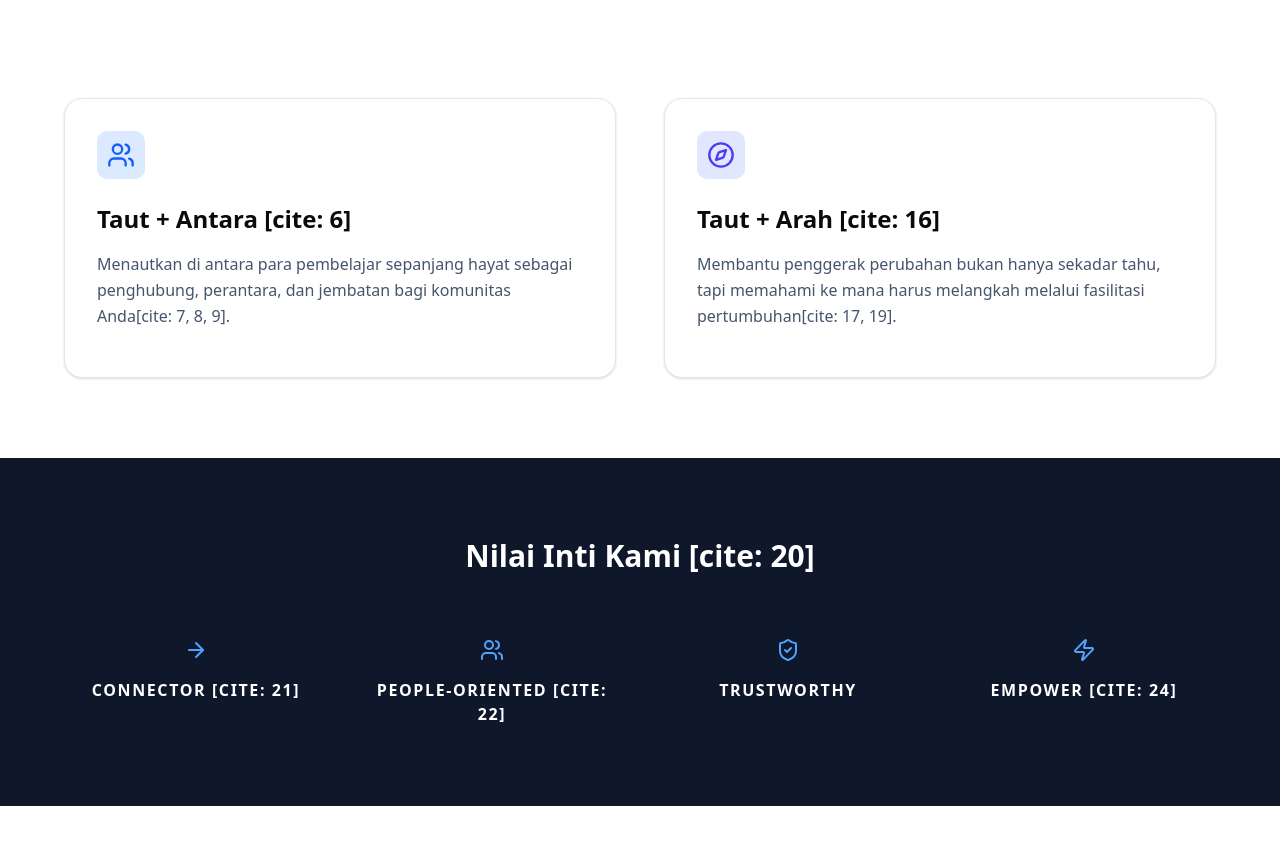
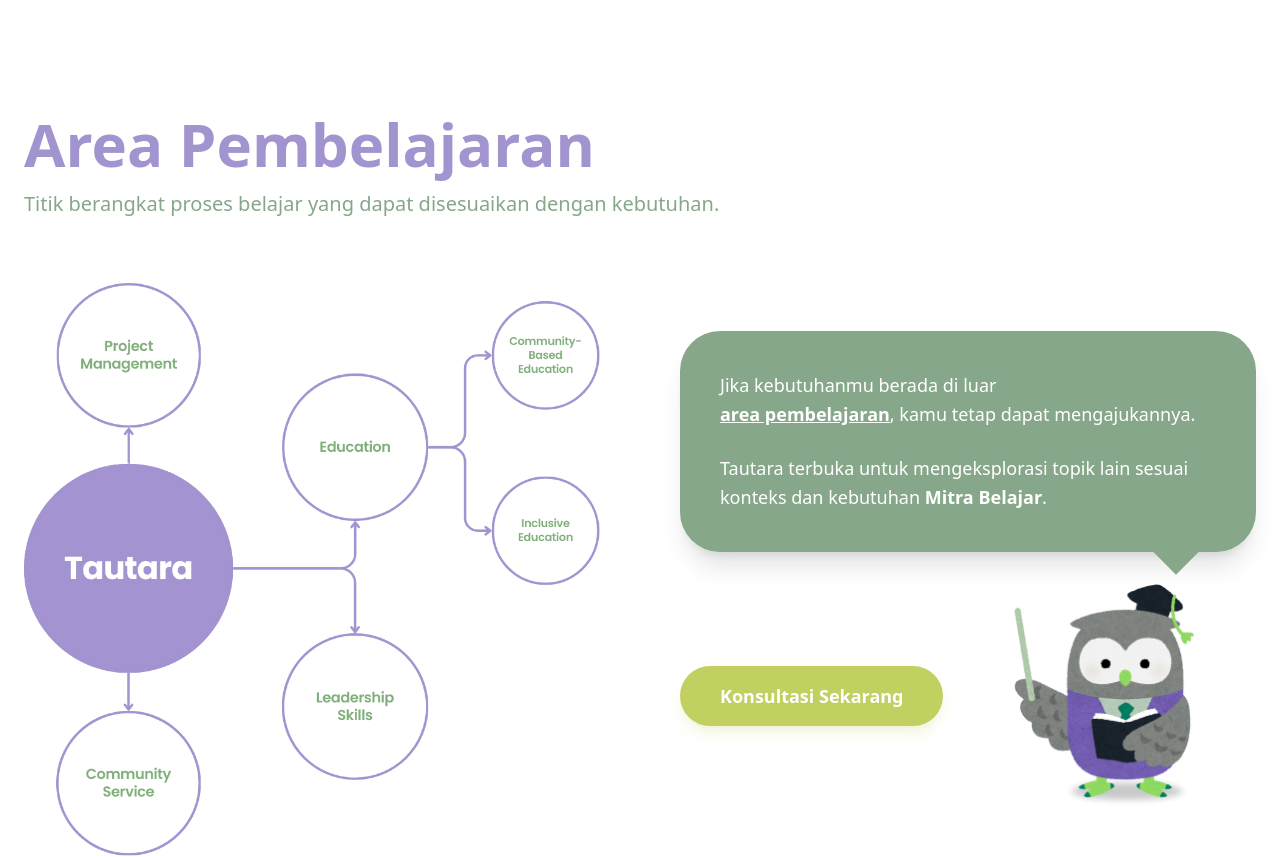
Before and after one commit to Assajjade/tautara-web, a Next.js app: page / in a window 1280 px wide. Shown: the part 1900-2757 px from the top of the page. Before the commit the page ends 2706 px from the top, so only its background shows below. Built offline with nearby package versions, Linux system fonts and the light colour scheme.

Commit message:
feat: add new hero images and enhance layout in LandingPage component

```diff
--- a/src/app/page.tsx
+++ b/src/app/page.tsx
@@ -4,6 +4,8 @@ import Link from 'next/link';
 import Image from 'next/image';
 
 import HeroPuzzle from '../../public/images/hero/hero-puzzle.png';
+import LearningArea from '../../public/images/hero/landing-page-learning-area.png';
+import IconOwl from '../../public/images/hero/landing-page-icon-owl.png';
 
 export default function LandingPage() {
   return (
@@ -136,30 +138,70 @@ export default function LandingPage() {
         </div>
       </section>
 
+      <section className="py-24 px-6 bg-white overflow-hidden">
+        <div className="max-w-7xl mx-auto">
 
-      <section className="py-20 px-6">
-        <div className="max-w-6xl mx-auto">
-          <div className="grid md:grid-cols-2 gap-12">
-            {/* Taut + Antara */}
-            <div className="p-8 border rounded-2xl bg-white shadow-sm">
-              <div className="w-12 h-12 bg-blue-100 text-blue-600 rounded-lg flex items-center justify-center mb-6">
-                <Users size={28} />
-              </div>
-              <h3 className="text-2xl font-bold mb-4">Taut + Antara [cite: 6]</h3>
-              <p className="text-slate-600 leading-relaxed mb-4">
-                Menautkan di antara para pembelajar sepanjang hayat sebagai penghubung, perantara, dan jembatan bagi komunitas Anda[cite: 7, 8, 9].
-              </p>
+          {/* 1. Header Section */}
+          <div className="mb-16">
+            <h2 className="text-5xl md:text-6xl font-extrabold text-[#a294cf] mb-4">
+              Area Pembelajaran
+            </h2>
+            <p className="text-[#86a789] text-xl font-medium">
+              Titik berangkat proses belajar yang dapat disesuaikan dengan kebutuhan.
+            </p>
+          </div>
+
+          <div className="grid lg:grid-cols-2 gap-12 lg:gap-20 items-center">
+
+            {/* 2. Kolom Kiri: Diagram Area */}
+            {/* Tempatkan file diagram Anda di public/images/diagram-area.png */}
+            <div className="relative w-full aspect-square max-w-xl mx-auto">
+              <Image
+                src={LearningArea}
+                alt="Diagram Area Pembelajaran Tautara"
+                fill
+                className="object-contain"
+              />
             </div>
 
-            {/* Taut + Arah */}
-            <div className="p-8 border rounded-2xl bg-white shadow-sm">
-              <div className="w-12 h-12 bg-indigo-100 text-indigo-600 rounded-lg flex items-center justify-center mb-6">
-                <Compass size={28} />
+            {/* 3. Kolom Kanan: Info & Maskot */}
+            <div className="flex flex-col gap-8">
+
+              {/* Bubble Chat / Info Box */}
+              <div className="relative bg-[#86a789] p-8 md:p-10 rounded-[2.5rem] text-white shadow-xl">
+                <p className="text-lg leading-relaxed font-medium">
+                  Jika kebutuhanmu berada di luar <br />
+                  <span className="font-bold underline">area pembelajaran</span>, kamu tetap dapat mengajukannya.
+                </p>
+                <p className="text-lg leading-relaxed mt-6">
+                  Tautara terbuka untuk mengeksplorasi topik lain sesuai konteks dan kebutuhan <span className="font-bold">Mitra Belajar</span>.
+                </p>
+
+                {/* Ekor gelembung bicara (opsional, untuk memperkuat kesan bicara maskot) */}
+                <div className="absolute -bottom-4 right-16 w-8 h-8 bg-[#86a789] rotate-45 hidden md:block"></div>
               </div>
-              <h3 className="text-2xl font-bold mb-4">Taut + Arah [cite: 16]</h3>
-              <p className="text-slate-600 leading-relaxed mb-4">
-                Membantu penggerak perubahan bukan hanya sekadar tahu, tapi memahami ke mana harus melangkah melalui fasilitasi pertumbuhan[cite: 17, 19].
-              </p>
+
+              {/* Tombol Aksi & Maskot */}
+              <div className="flex flex-col md:flex-row items-center justify-between gap-6 md:pr-10">
+                <Link
+                  href="/konsultasi"
+                  className="bg-[#c1d061] text-white px-10 py-4 rounded-full font-bold text-lg hover:brightness-105 transition-all shadow-lg shadow-[#c1d061]/20 whitespace-nowrap"
+                >
+                  Konsultasi Sekarang
+                </Link>
+
+                {/* Maskot Burung Hantu */}
+                {/* Tempatkan file maskot Anda di public/images/mascot-owl.png */}
+                <div className="relative w-48 h-48 md:w-56 md:h-56 -mt-10 md:mt-0">
+                  <Image
+                    src={IconOwl}
+                    alt="Maskot Tautara"
+                    fill
+                    className="object-contain"
+                  />
+                </div>
+              </div>
+
             </div>
           </div>
         </div>
```
Also changed, not shown: public/images/hero/landing-page-icon-owl.png (added), public/images/hero/landing-page-learning-area.png (renamed from public/images/hero/tautara-hero-illustration.png).
